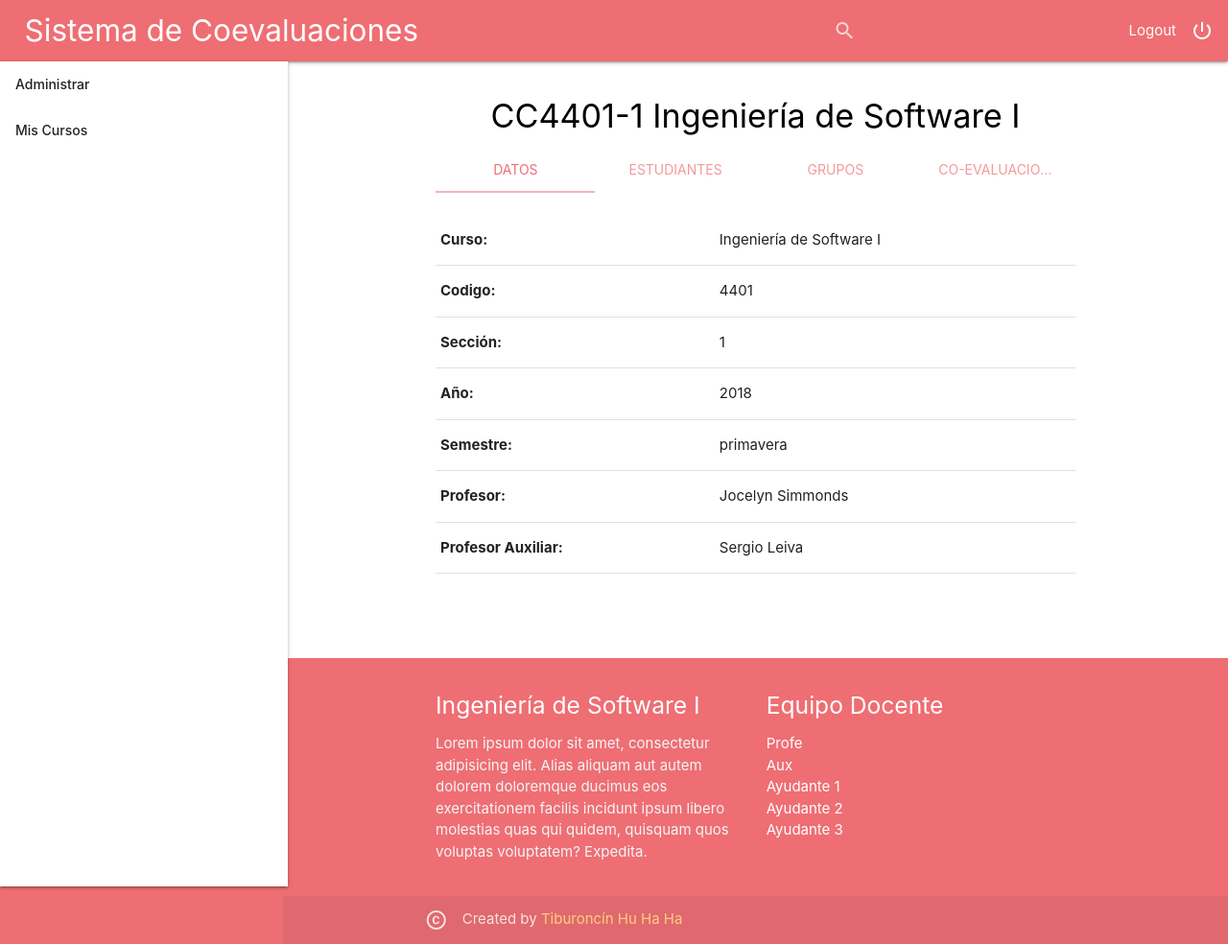
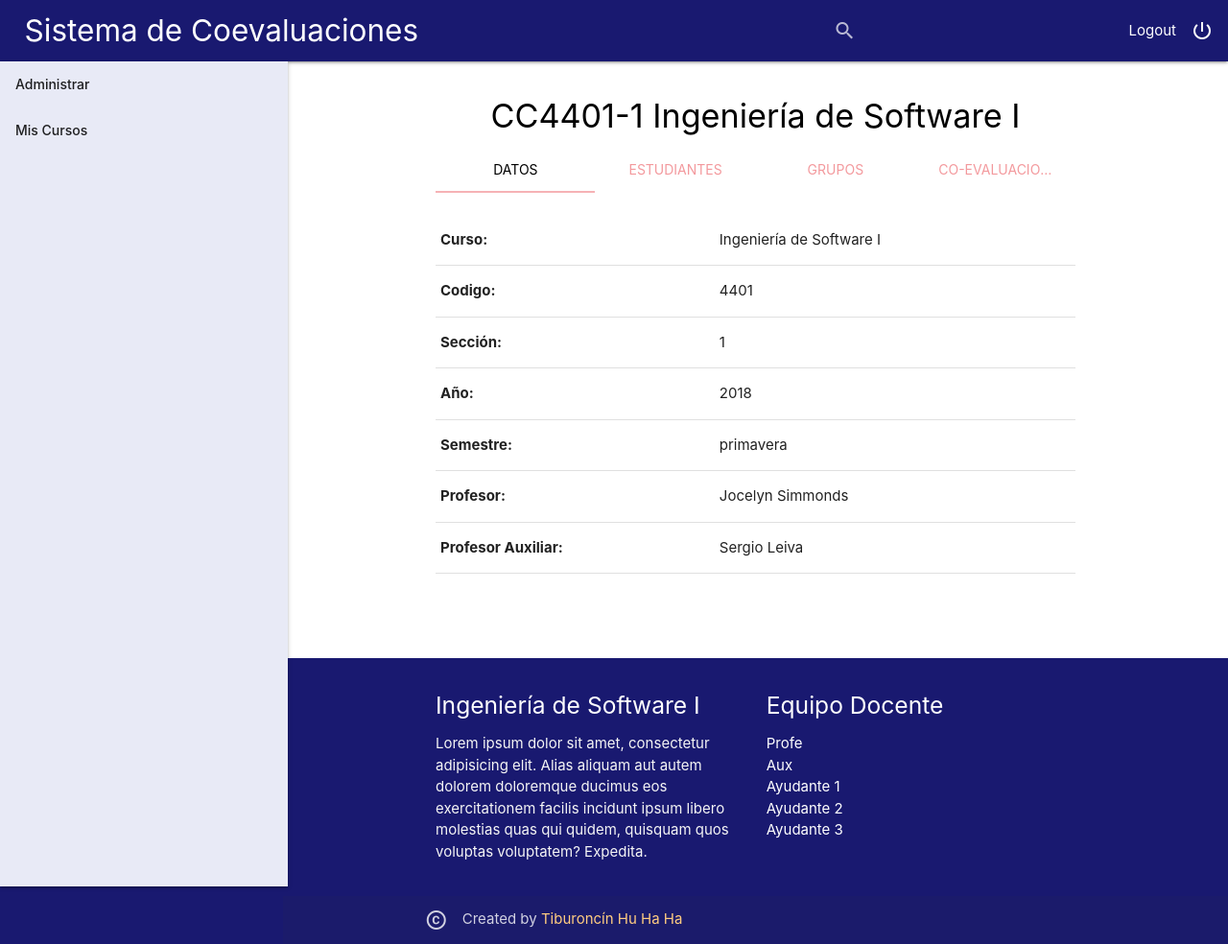
Before and after one commit to DCC-CC4401/2018-2-Equipo-11-T2, a Django app: page /course-teacher/ in a window 1280 px wide. Shown: the whole page at 96% size. Run offline with Django 3.2, Linux system fonts and the light colour scheme.

Commit message:
changed colors for all views and created some styles to generalize this usage

```diff
--- a/T2/coevaluacion/templates/base.html
+++ b/T2/coevaluacion/templates/base.html
@@ -15,7 +15,7 @@
     <header>
         <div class="navbar-fixed">
             <nav>
-            <div class="nav-wrapper">
+            <div class="nav-wrapper base-color">
                 <a href="#" class="brand-logo left" style="margin-left: 2%">Sistema de Coevaluaciones</a>
                 <a href="#" data-target="nav-mobile" class="top-nav sidenav-trigger waves-effect waves-light circle hide-on-large-only"><i class="material-icons">menu</i></a>
                 <ul class="right hide-on-med-and-down">
@@ -35,7 +35,7 @@
           </nav>
         </div>
 
-        <ul id="nav-mobile" class="sidenav sidenav-fixed">
+        <ul id="nav-mobile" class="sidenav sidenav-fixed menu-color">
             <li class="hide-on-large-only hide-on-extra-large-only">
                 <form>
                     <div class="input-field">
@@ -93,7 +93,6 @@
 
             <li class="hide-on-large-only hide-on-extra-large-only"><a href="#"><i class="material-icons left">power_settings_new</i>Logout</a></li>
         </ul>
-
     </header>
 
     <main>
@@ -104,7 +103,7 @@
     <br>
     <br>
     </main>
-    <footer class="page-footer gray">
+    <footer class="page-footer base-color">
         <div class="container">
             <div class="row">
                 <div class="col l6 s12">
--- a/T2/coevaluacion/templates/login.html
+++ b/T2/coevaluacion/templates/login.html
@@ -15,7 +15,7 @@
     <header>
         <div class="navbar-header">
             <nav>
-            <div class="nav-wrapper greay">
+            <div class="nav-wrapper base-color">
                 <a href="#" class="brand-logo center">Sistema de Coevaluaciones</a>
             </div>
           </nav>
@@ -53,7 +53,7 @@
                     <br><br>
                     <div class="row">
                         <div class="input-field col s12 center">
-                            <a href="#" class="btn waves-effect waves-light" style="width: 290px">Ingresar</a>
+                            <a href="#" class="btn waves-effect waves-light indigo darken-4" style="width: 290px">Ingresar</a>
                         </div>
                     </div>
                     <div class="row">
@@ -69,7 +69,7 @@
         </div>
     <br>
     <br>
-    <footer class="page-footer">
+    <footer class="page-footer base-color">
         <div class="container">
             <div class="row">
                 <div class="col l6 s12">
--- a/T2/static/coevaluacion/css/style.css
+++ b/T2/static/coevaluacion/css/style.css
@@ -75,3 +75,47 @@
    vertical-align: bottom;
    font-size: 18px !important;
 }
+
+.base-color { /* para header y footer*/
+    background-color: midnightblue;
+    /*opciones #1a237e #3f51b5 #3f51b5 #1e88e5 #1565c0 #0d47a1*/
+}
+.menu-color { /* para menu barra lateral */
+    background-color: #e8eaf6;
+    /*opciones #e3f2fd #ede7f6 #ffebee*/
+}
+
+
+/*.tabs {*/
+    /*background-color: #c5cae9;*/
+/*}*/
+
+/*.tabs .tab a{*/
+    /*color:#000;*/
+/*} !*Black color to the text*!*/
+
+/*.tabs .tab a:hover {*/
+    /*background-color: #ffffff;*/
+    /*color:#000;*/
+/*} !*Text color on hover*!*/
+
+.tabs .tab a.active {
+    /*background-color: #e0f7fa;*/
+    color: #000000;
+} /*Background and text color when a tab is active*/
+
+.tabs .tab a.disabled {
+    color: #000;
+}
+/*.tabs .indicator {*/
+    /*background-color: midnightblue;*/
+/*} !*Color of underline*!*/
+
+
+/*botones */
+.btn:hover {
+    background-color: #2196f3;
+}
+.btn {
+    background-color: midnightblue;
+}
```
Also changed, not shown: T2/coevaluacion/templates/course-teacher-view.html (+10 -54 lines).
